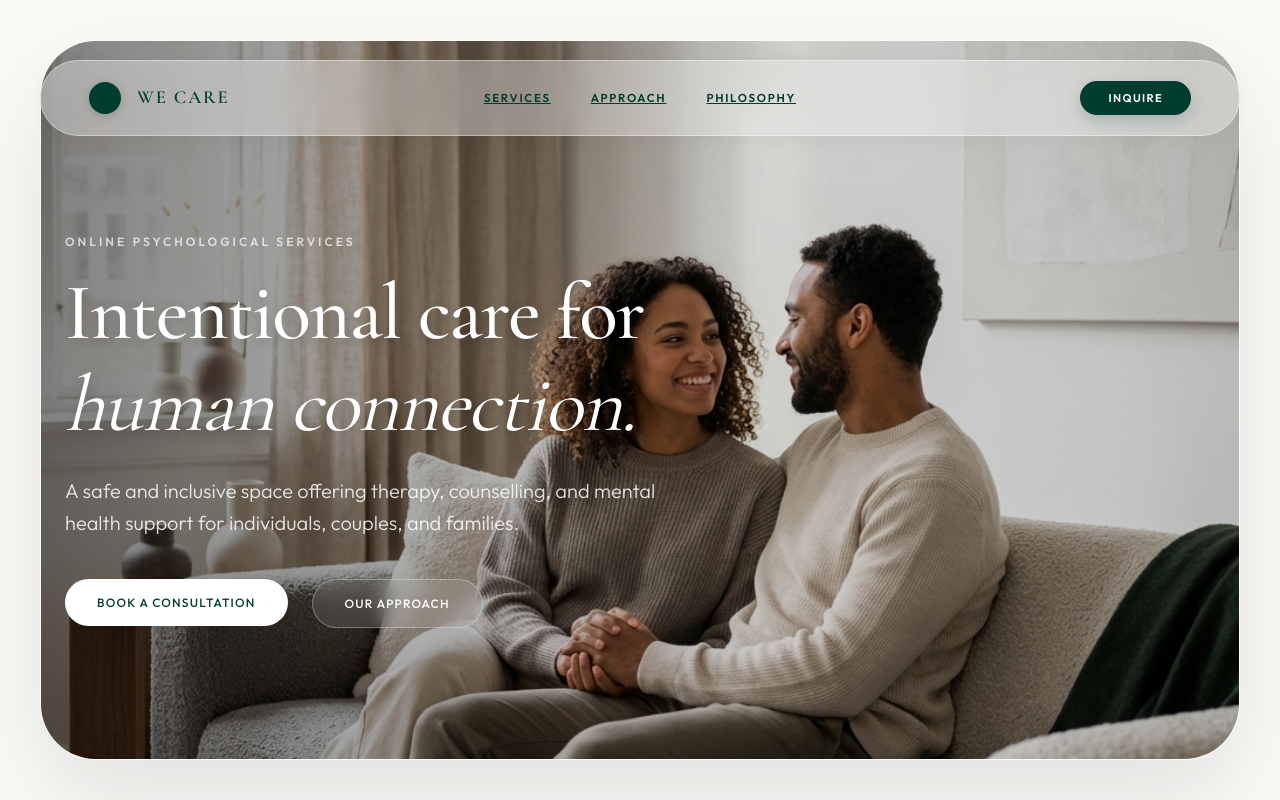
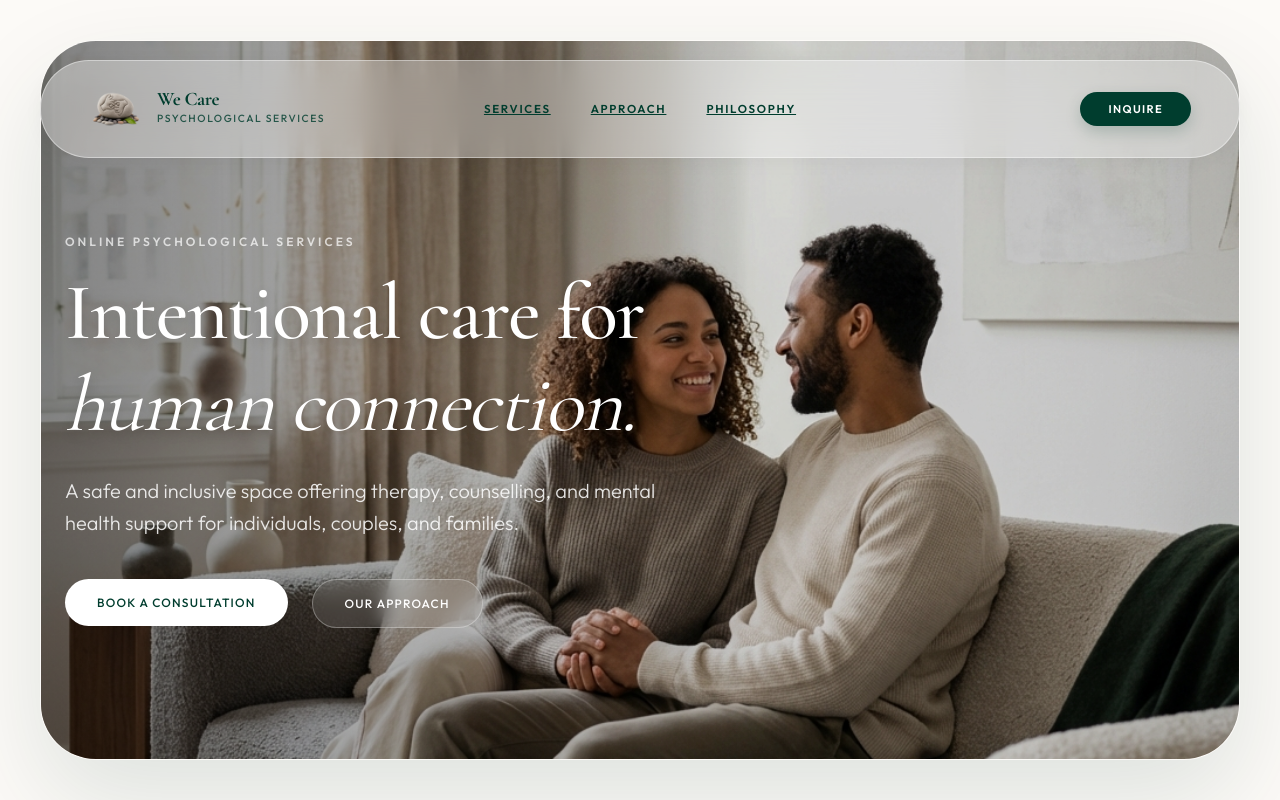
Before and after one commit to joelthomasitday/halcyon-psy, a Next.js app: page / in a window 1280 px wide. Shown: the top 800 px of the page. Built offline with nearby package versions, Linux system fonts and the light colour scheme.

Commit message:
feat: Add Navbar and Footer components along with the site logo image.

```diff
--- a/src/components/Footer.tsx
+++ b/src/components/Footer.tsx
@@ -10,15 +10,39 @@ export default function Footer() {
         <div style={{ display: "grid", gridTemplateColumns: "2fr 1fr 1.5fr", gap: "48px", marginBottom: "80px" }}>
           <div>
             <div style={{ display: "flex", alignItems: "center", gap: "12px", marginBottom: "32px" }}>
-              <div style={{ width: "24px", height: "24px", borderRadius: "50%", backgroundColor: "var(--brand-accent)" }} />
+              <div style={{ width: "56px", height: "56px", position: "relative" }}>
+                 <img
+                  src="/logo.png"
+                  alt="We Care Logo"
+                  style={{
+                    width: "100%",
+                    height: "100%",
+                    objectFit: "contain",
+                  }}
+                />
+              </div>
+              <div style={{ display: "flex", flexDirection: "column", justifyContent: "center" }}>
                 <span style={{
                   fontSize: "1.25rem",
                   fontWeight: 600,
                   fontFamily: "var(--font-serif)",
-                letterSpacing: "0.05em"
+                  letterSpacing: "0.05em",
+                  color: "white",
+                  lineHeight: "1"
                 }}>
-                WE CARE
+                  We Care
                 </span>
+                <span style={{
+                  fontSize: "0.65rem",
+                  fontWeight: 500,
+                  color: "rgba(255, 255, 255, 0.8)",
+                  textTransform: "uppercase",
+                  letterSpacing: "0.15em",
+                  marginTop: "4px"
+                }}>
+                  Psychological Services
+                </span>
+              </div>
             </div>
             <p style={{ opacity: 0.7, maxWidth: "340px", fontSize: "0.9rem", lineHeight: "1.8", marginBottom: "32px" }}>
               Intentional care for human connection. A safe and inclusive space offering therapy, counselling, and mental health support.
--- a/src/components/Navbar.tsx
+++ b/src/components/Navbar.tsx
@@ -56,23 +56,41 @@ export default function Navbar() {
         }}
       >
         <Link href="/" style={{ textDecoration: "none", flex: "1 1 0%" }}>
-          <div style={{ display: "flex", alignItems: "center", gap: "16px" }}>
-            <div style={{
-              width: "32px",
-              height: "32px",
-              borderRadius: "50%",
-              backgroundColor: "var(--brand-primary)",
-              boxShadow: "0 2px 8px rgba(0, 61, 46, 0.2)"
-            }} />
-            <span style={{
-              fontSize: "1.15rem",
-              fontWeight: 600,
-              color: "var(--brand-primary)",
-              fontFamily: "var(--font-serif)",
-              letterSpacing: "0.1em"
-            }}>
-              WE CARE
-            </span>
+<div style={{ display: "flex", alignItems: "center", gap: "12px" }}>
+            <div style={{ width: "56px", height: "56px", position: "relative" }}>
+              <img
+                src="/logo.png"
+                alt="We Care Logo"
+                style={{
+                  width: "100%",
+                  height: "100%",
+                  objectFit: "contain",
+                }}
+              />
+            </div>
+            <div style={{ display: "flex", flexDirection: "column", justifyContent: "center" }}>
+              <span style={{
+                fontSize: "1.2rem",
+                fontWeight: 700,
+                color: "var(--brand-primary)",
+                fontFamily: "var(--font-serif)",
+                letterSpacing: "-0.02em",
+                lineHeight: "1"
+              }}>
+                We Care
+              </span>
+              <span style={{
+                fontSize: "0.65rem",
+                fontWeight: 500,
+                color: "var(--brand-primary)",
+                textTransform: "uppercase",
+                letterSpacing: "0.15em",
+                opacity: 0.8,
+                marginTop: "2px"
+              }}>
+                Psychological Services
+              </span>
+            </div>
           </div>
         </Link>
 
```
Also changed, not shown: public/logo.png (added). Lines whose indentation alone changed are shown as unchanged.
